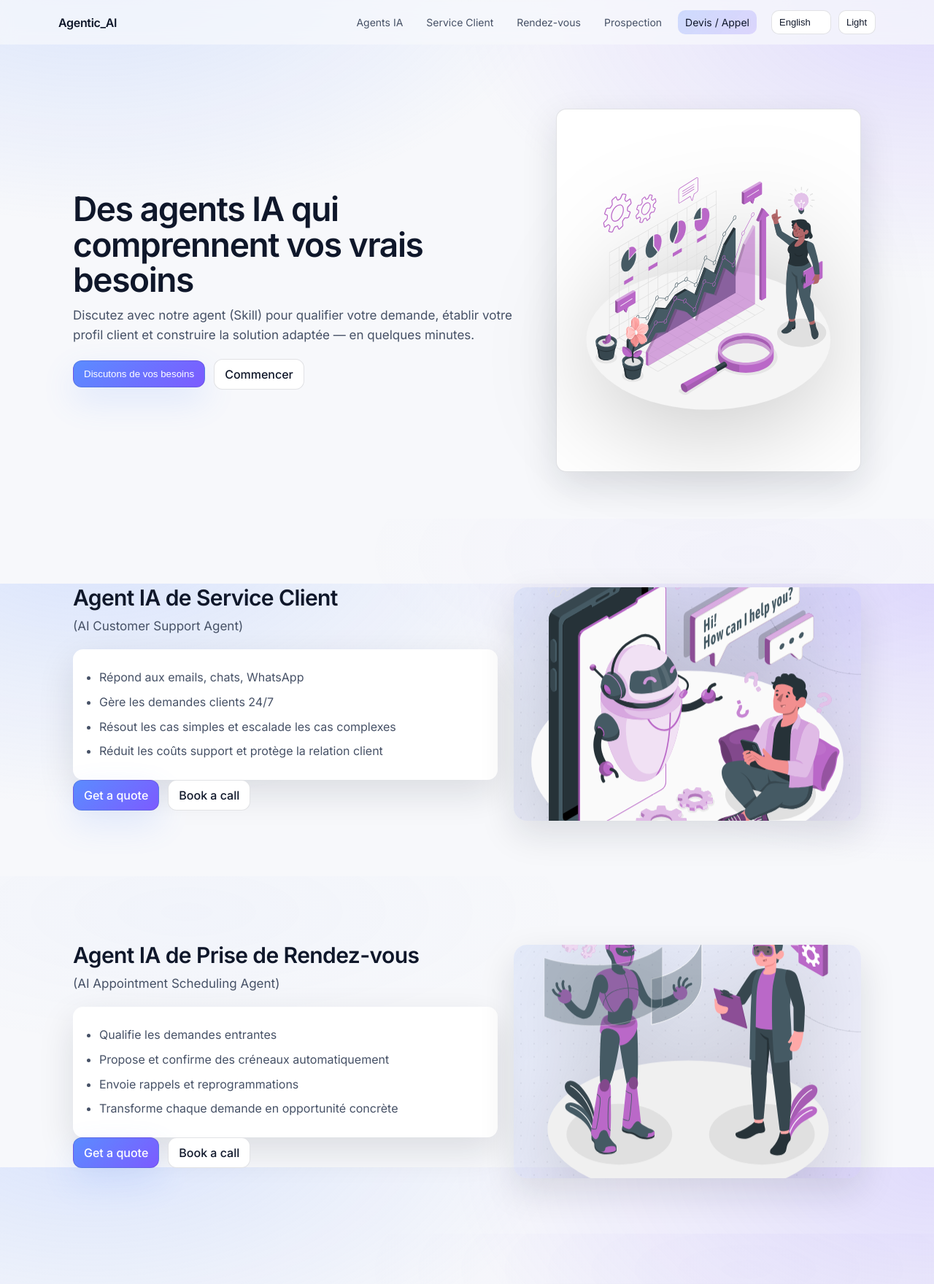
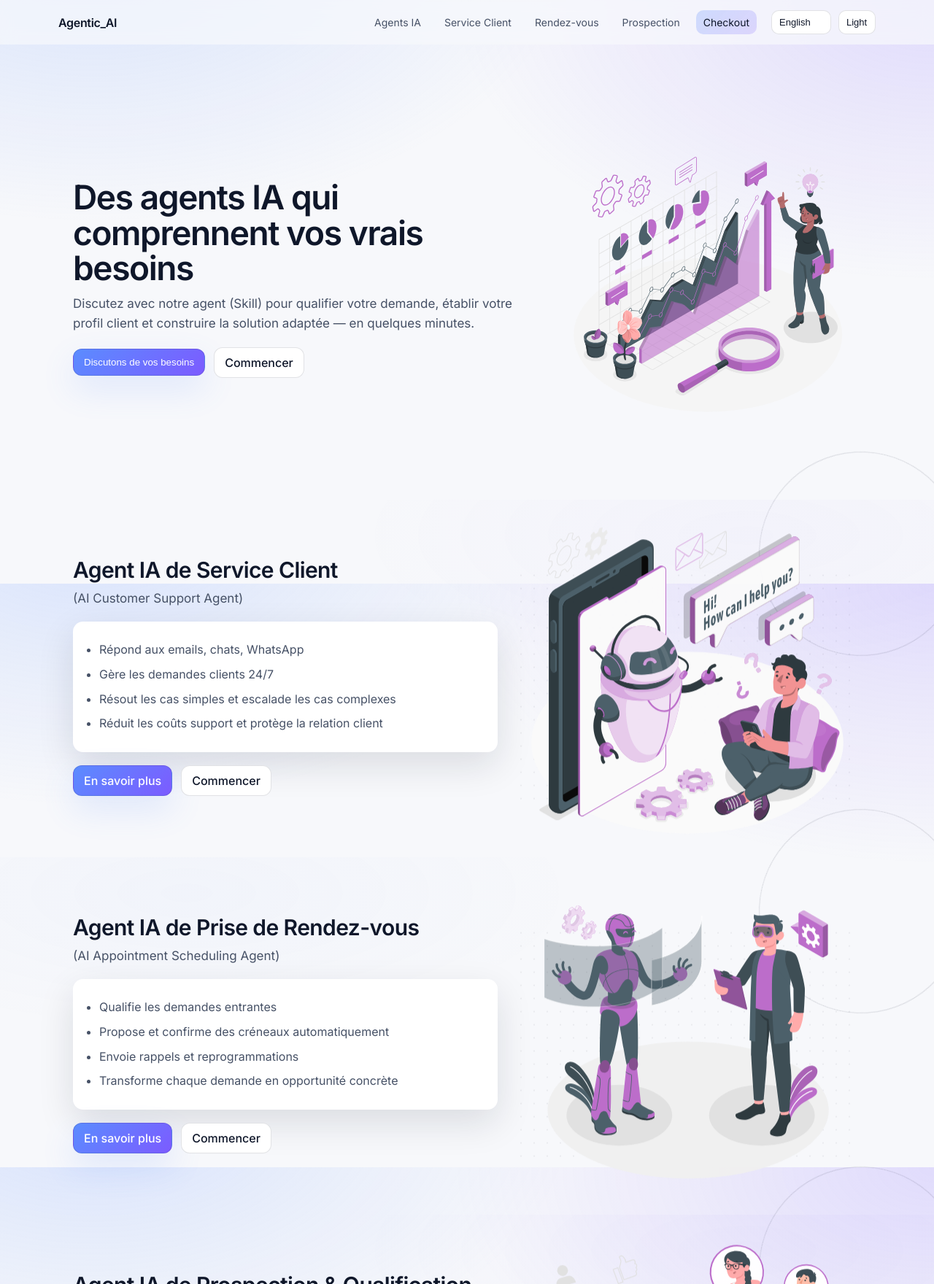
Before and after one commit to richardsr020/Agentic_Ai_Agency, a PHP site: page / in a window 1280 px wide; the page is wider, and only the part inside the window is pictured. Shown: the top 1760 px of that part at 73% size. Run offline with PHP 8.4, Linux system fonts and the light colour scheme.

Commit message:
add of details page and update home page sections

```diff
--- a/app/Controllers/PageController.php
+++ b/app/Controllers/PageController.php
@@ -48,67 +48,41 @@ final class PageController
 
     public function contact(): string
     {
-        $this->redirectToSection('contact');
+        $this->redirectToSection('home');
         return '';
     }
 
-    public function submitContact(): string
+    public function agentSupport(): string
     {
-        $name = trim((string)($_POST['name'] ?? ''));
-        $email = trim((string)($_POST['email'] ?? ''));
-        $company = trim((string)($_POST['company'] ?? ''));
-        $message = trim((string)($_POST['message'] ?? ''));
-
-        if ($name === '' || $email === '' || $message === '') {
-            http_response_code(400);
-            return $this->renderOnePage('Please complete required fields.', null);
-        }
-
-        $pdo = Db::pdo();
-        $stmt = $pdo->prepare('INSERT INTO contact_submissions (visitor_id, name, email, company, message, created_at) VALUES (:visitor_id, :name, :email, :company, :message, :created_at)');
-        $stmt->execute([
-            ':visitor_id' => Visitor::current()['id'] ?? null,
-            ':name' => $name,
-            ':email' => $email,
-            ':company' => ($company === '' ? null : $company),
-            ':message' => $message,
-            ':created_at' => gmdate('c'),
+        return View::render('pages/agent-support', [
+            'page' => ['title' => 'Agent IA de Service Client'],
         ]);
-
-        return $this->renderOnePage(null, 'Thanks — we will reply shortly.');
     }
 
-    public function submitBooking(): string
+    public function agentScheduling(): string
     {
-        $name = trim((string)($_POST['name'] ?? ''));
-        $email = trim((string)($_POST['email'] ?? ''));
-        $company = trim((string)($_POST['company'] ?? ''));
-        $preferredDate = trim((string)($_POST['preferred_date'] ?? ''));
-        $notes = trim((string)($_POST['notes'] ?? ''));
+        return View::render('pages/agent-scheduling', [
+            'page' => ['title' => 'Agent IA de Prise de Rendez-vous'],
+        ]);
+    }
 
-        if ($name === '' || $email === '') {
-            http_response_code(400);
-            return $this->renderOnePage('Please complete required fields.', null);
-        }
+    public function agentProspecting(): string
+    {
+        return View::render('pages/agent-prospecting', [
+            'page' => ['title' => 'Agent IA de Prospection & Qualification'],
+        ]);
+    }
 
-        $pdo = Db::pdo();
-        $stmt = $pdo->prepare('INSERT INTO discovery_calls (visitor_id, name, email, company, preferred_date, notes, created_at) VALUES (:visitor_id, :name, :email, :company, :preferred_date, :notes, :created_at)');
-        $stmt->execute([
-            ':visitor_id' => Visitor::current()['id'] ?? null,
-            ':name' => $name,
-            ':email' => $email,
-            ':company' => ($company === '' ? null : $company),
-            ':preferred_date' => ($preferredDate === '' ? null : $preferredDate),
-            ':notes' => ($notes === '' ? null : $notes),
-            ':created_at' => gmdate('c'),
+    public function checkout(): string
+    {
+        return View::render('pages/checkout', [
+            'page' => ['title' => 'Checkout'],
         ]);
-
-        return $this->renderOnePage(null, 'Request received — we will confirm by email.');
     }
 
     private function renderOnePage(?string $error = null, ?string $success = null): string
     {
-        $slugs = ['home', 'contact'];
+        $slugs = ['home'];
         $pages = PageRepository::getManyBySlug($slugs);
 
         if (empty($pages['home'])) {
--- a/app/Views/layout.php
+++ b/app/Views/layout.php
@@ -35,6 +35,7 @@ $metaDescription = $page['meta_description'] ?? ($metaDescription ?? '');
       <?= $content ?? '' ?>
     </div>
   </main>
+  <?= App\Core\View::partial('partials/chat-modal') ?>
   <?= App\Core\View::partial('partials/footer') ?>
   <script src="/assets/app.js" defer></script>
 </body>
--- a/app/Views/pages/onepage.php
+++ b/app/Views/pages/onepage.php
@@ -33,6 +33,7 @@ use App\Core\View;
     'title' => 'Agent IA de Service Client',
     'subtitle' => '(AI Customer Support Agent)',
     'image' => '/assets/images/support_Agent.svg',
+    'detailsUrl' => '/agent-support',
     'bullets' => [
       'Répond aux emails, chats, WhatsApp',
       'Gère les demandes clients 24/7',
@@ -46,6 +47,7 @@ use App\Core\View;
     'title' => 'Agent IA de Prise de Rendez-vous',
     'subtitle' => '(AI Appointment Scheduling Agent)',
     'image' => '/assets/images/book_metting.svg',
+    'detailsUrl' => '/agent-scheduling',
     'bullets' => [
       'Qualifie les demandes entrantes',
       'Propose et confirme des créneaux automatiquement',
@@ -59,6 +61,8 @@ use App\Core\View;
     'title' => 'Agent IA de Prospection & Qualification',
     'subtitle' => '(AI Sales & Prospecting Agent)',
     'image' => '/assets/images/customer_seeker.svg',
+    'detailsUrl' => '/agent-prospecting',
+    'showBookCall' => true,
     'bullets' => [
       'Identifie les prospects idéaux',
       'Contacte de manière personnalisée (LinkedIn, email)',
@@ -66,11 +70,4 @@ use App\Core\View;
       'Alimente le pipeline commercial sans spam',
     ],
   ]) ?>
-
-  <?= View::partial('partials/contact-section', [
-    'id' => 'contact',
-    'page' => $pages['contact'] ?? [],
-    'error' => $error ?? null,
-    'success' => $success ?? null,
-  ]) ?>
 </article>
--- a/app/Views/partials/agent-section.php
+++ b/app/Views/partials/agent-section.php
@@ -9,6 +9,11 @@ $subtitle = (string)($subtitle ?? '');
 $id = (string)($id ?? '');
 $image = (string)($image ?? '');
 $bullets = $bullets ?? [];
+$detailsUrl = (string)($detailsUrl ?? '');
+$primaryCta = (string)($primaryCta ?? 'En savoir plus');
+$secondaryCta = (string)($secondaryCta ?? 'Commencer');
+$secondaryUrl = (string)($secondaryUrl ?? '/checkout');
+$showBookCall = (bool)($showBookCall ?? false);
 
 ?>
 <section class="page-section agent" id="<?= e($id) ?>">
@@ -25,8 +30,12 @@ $bullets = $bullets ?? [];
           </ul>
         </div>
         <div class="cta-row">
-          <a class="btn btn-primary" href="/#contact">Get a quote</a>
-          <a class="btn btn-ghost" href="/#contact">Book a call</a>
+          <a class="btn btn-primary" href="<?= e($detailsUrl) ?>"><?= e($primaryCta) ?></a>
+          <?php if ($showBookCall): ?>
+            <button class="btn btn-ghost" type="button" data-open-chat>Réserver un appel</button>
+          <?php else: ?>
+            <a class="btn btn-ghost" href="<?= e($secondaryUrl) ?>"><?= e($secondaryCta) ?></a>
+          <?php endif; ?>
         </div>
       </div>
 
--- /dev/null
+++ b/app/Views/partials/chat-modal.php
@@ -0,0 +1,20 @@
+<?php
+
+declare(strict_types=1);
+
+?><div class="modal" data-chat-modal aria-hidden="true">
+  <div class="modal-backdrop" data-close-chat></div>
+  <div class="modal-panel" role="dialog" aria-modal="true" aria-label="Chat Skill">
+    <div class="modal-header">
+      <div class="modal-title">Skill</div>
+      <button class="modal-close" type="button" data-close-chat aria-label="Close">×</button>
+    </div>
+    <div class="chat">
+      <div class="chat-messages" data-chat-messages></div>
+      <form class="chat-input" data-chat-form>
+        <input name="message" autocomplete="off" placeholder="Écrivez votre réponse…" data-chat-input />
+        <button class="btn btn-primary" type="submit">Envoyer</button>
+      </form>
+    </div>
+  </div>
+</div>
--- a/app/Views/partials/contact-section.php
+++ b/app/Views/partials/contact-section.php
@@ -28,22 +28,5 @@ use function App\Core\e;
         <button class="btn btn-primary" type="button" data-open-chat>Parlons de vos besoins</button>
       </div>
     </div>
-
-    <div class="modal" data-chat-modal aria-hidden="true">
-      <div class="modal-backdrop" data-close-chat></div>
-      <div class="modal-panel" role="dialog" aria-modal="true" aria-label="Chat Skill">
-        <div class="modal-header">
-          <div class="modal-title">Skill</div>
-          <button class="modal-close" type="button" data-close-chat aria-label="Close">×</button>
-        </div>
-        <div class="chat">
-          <div class="chat-messages" data-chat-messages></div>
-          <form class="chat-input" data-chat-form>
-            <input name="message" autocomplete="off" placeholder="Écrivez votre réponse…" data-chat-input />
-            <button class="btn btn-primary" type="submit">Envoyer</button>
-          </form>
-        </div>
-      </div>
-    </div>
   </div>
 </section>
--- a/app/Views/partials/header.php
+++ b/app/Views/partials/header.php
@@ -30,7 +30,7 @@ $labels = [
       <a href="/#agent-support" class="nav-link">Service Client</a>
       <a href="/#agent-scheduling" class="nav-link">Rendez-vous</a>
       <a href="/#agent-prospecting" class="nav-link">Prospection</a>
-      <a href="/#contact" class="nav-link nav-cta">Devis / Appel</a>
+      <a href="/checkout" class="nav-link nav-cta">Checkout</a>
     </nav>
 
     <div class="prefs">
--- a/assets/styles.css
+++ b/assets/styles.css
@@ -122,7 +122,8 @@ html[data-theme="light"] .select:hover{border-color:rgba(15,23,42,.20)}
 .agent-svg{
   width:min(440px, 100%);
   height:auto;
-  filter:drop-shadow(0 24px 60px rgba(0,0,0,.18));
+  filter:none;
+  opacity:.96;
   animation:svgFloat 5.6s var(--ease) infinite;
 }
 @keyframes svgFloat{0%{transform:translateY(0)}50%{transform:translateY(-10px)}100%{transform:translateY(0)}}
@@ -133,10 +134,10 @@ html[data-theme="light"] .select:hover{border-color:rgba(15,23,42,.20)}
   height:150px;
   border-radius:18px;
   border:0;
-  background:linear-gradient(135deg, rgba(91,140,255,.10), rgba(124,91,255,.06));
+  background:transparent;
   position:relative;
-  overflow:hidden;
-  box-shadow:var(--shadow);
+  overflow:visible;
+  box-shadow:none;
 }
 .illus-ring{
   position:absolute;
@@ -178,7 +179,7 @@ html[data-theme="light"] .illus-dots{background-image:radial-gradient(rgba(15,23
 
 .lead{font-size:17px; color:var(--muted); line-height:1.6; margin:0 0 18px}
 
-.cta-row{display:flex; gap:12px; align-items:center; flex-wrap:wrap}
+.cta-row{display:flex; gap:12px; align-items:center; flex-wrap:wrap; margin:18px 0 6px}
 
 .btn{
   display:inline-flex;
@@ -225,8 +226,8 @@ html[data-theme="light"] .card:hover{border-color:rgba(15,23,42,.18)}
 .trust-card{border:1px solid var(--border); background:rgba(255,255,255,.04); padding:12px; border-radius:12px; color:var(--muted); font-size:13px}
 html[data-theme="light"] .trust-card{background:#fff}
 
-.hero-art{border:1px solid var(--border); background:rgba(255,255,255,.03); border-radius:var(--radius); padding:18px; box-shadow:var(--shadow)}
-html[data-theme="light"] .hero-art{background:#fff}
+.hero-art{border:0; background:transparent; border-radius:0; padding:0; box-shadow:none}
+html[data-theme="light"] .hero-art{background:transparent}
 
 .hero-illus{position:relative; height:460px}
 .hero-svg{
@@ -238,10 +239,11 @@ html[data-theme="light"] .hero-art{background:#fff}
   opacity:0;
   transform:translateY(10px) scale(.98);
   transition:opacity 520ms var(--ease), transform 720ms var(--ease);
-  filter:drop-shadow(0 26px 70px rgba(0,0,0,.22));
+  filter:none;
+  mix-blend-mode:normal;
   pointer-events:none;
 }
-.hero-svg.is-active{opacity:1; transform:translateY(0) scale(1); animation:heroFloat 6.8s var(--ease) infinite}
+.hero-svg.is-active{opacity:.96; transform:translateY(0) scale(1); animation:heroFloat 6.8s var(--ease) infinite}
 @keyframes heroFloat{0%{transform:translateY(0) scale(1)}50%{transform:translateY(-12px) scale(1)}100%{transform:translateY(0) scale(1)}}
 
 /* Flat cards */
--- a/routes/web.php
+++ b/routes/web.php
@@ -13,8 +13,10 @@ $router->get('/use-cases', [PageController::class, 'useCases']);
 $router->get('/about', [PageController::class, 'about']);
 $router->get('/contact', [PageController::class, 'contact']);
 
+$router->get('/agent-support', [PageController::class, 'agentSupport']);
+$router->get('/agent-scheduling', [PageController::class, 'agentScheduling']);
+$router->get('/agent-prospecting', [PageController::class, 'agentProspecting']);
+$router->get('/checkout', [PageController::class, 'checkout']);
+
 $router->post('/preferences/language', [PreferenceController::class, 'setLanguage']);
 $router->post('/preferences/theme', [PreferenceController::class, 'setTheme']);
-
-$router->post('/contact/submit', [PageController::class, 'submitContact']);
-$router->post('/book/submit', [PageController::class, 'submitBooking']);
```
Also changed, not shown: app/Views/pages/agent-prospecting.php (added, +31 -0 lines), app/Views/pages/agent-scheduling.php (added, +31 -0 lines), app/Views/pages/agent-support.php (added, +31 -0 lines), app/Views/pages/checkout.php (added, +26 -0 lines), assets/images/google.png (added), assets/images/humain_support.svg (added), assets/images/whatsapp.png (added), storage/app.sqlite.
